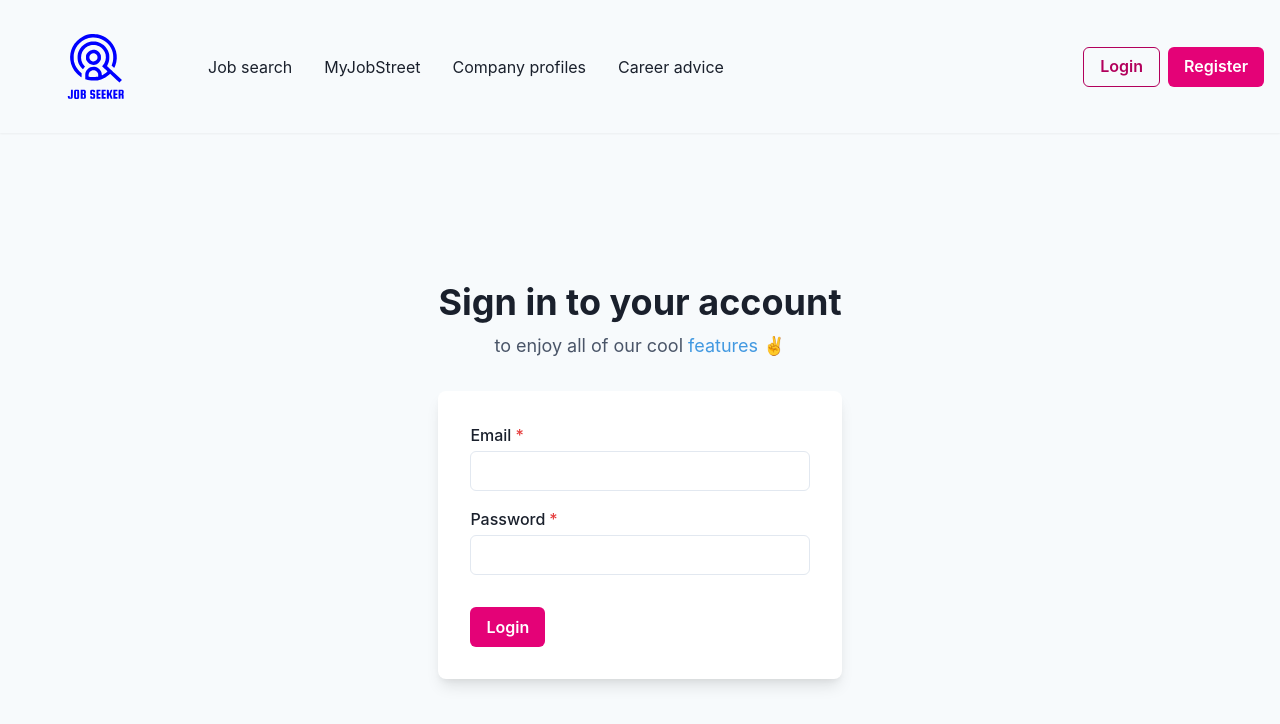
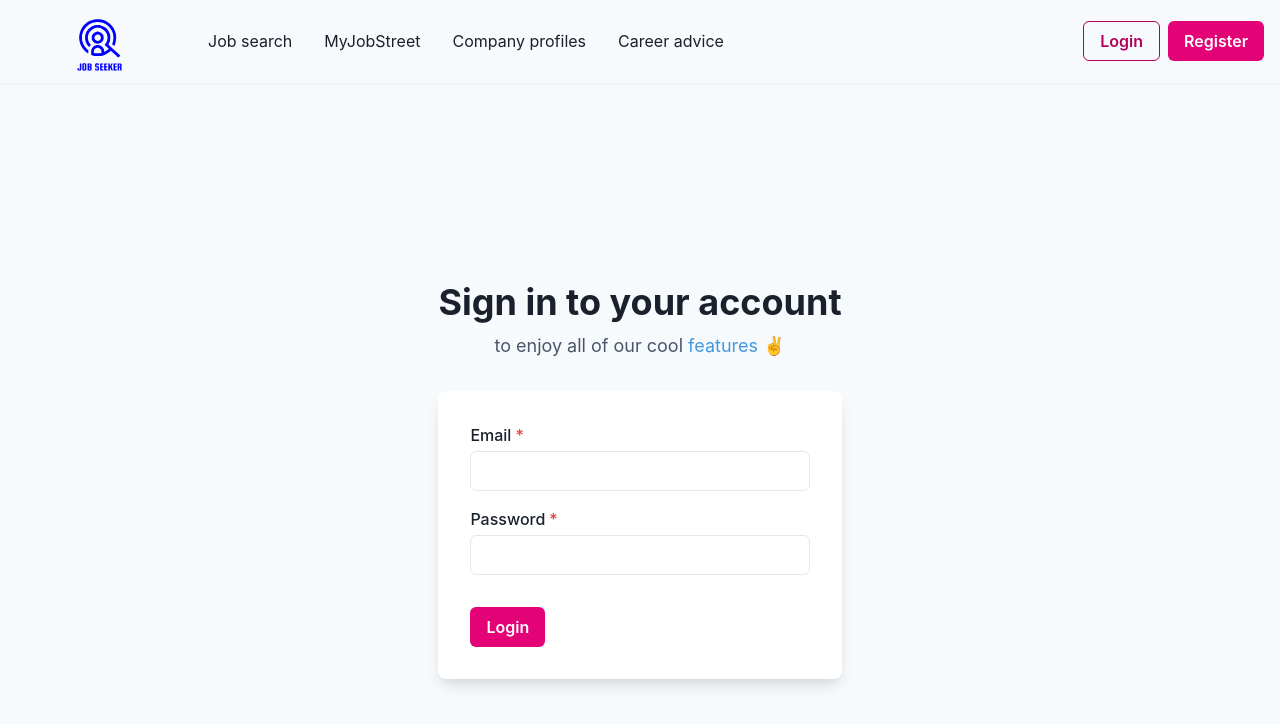
Before and after one commit to Learning-project-grp/jobsearch-frontend, a Next.js app: page /login in a window 1280 px wide. Shown: the top 724 px of the page. Built offline with nearby package versions, Linux system fonts and the light colour scheme.

Commit message:
change header height and edit icon

```diff
--- a/icons/LogoIcon.tsx
+++ b/icons/LogoIcon.tsx
@@ -4,7 +4,7 @@ interface Props extends IconProps {}
 
 const LogoIcon = (props: Props) => {
   return (
-    <Icon width="100.000000pt" height="70.000000pt" viewBox="0 0 500.000000 500.000000" {...props}>
+    <Icon width="100.000000pt" height="50.000000pt" viewBox="0 0 450.000000 450.000000" {...props}>
       <g transform="translate(0.000000,500.000000) scale(0.100000,-0.100000)"
 fill="blue" stroke="none">
 <path d="M2245 4244 c-149 -16 -316 -64 -440 -126 -232 -116 -447 -331 -563
--- a/layouts/BaseLayout/Header.tsx
+++ b/layouts/BaseLayout/Header.tsx
@@ -32,7 +32,7 @@ const Header = (props: Props) => {
     },
     {
       label: 'MyJobStreet',
-      to: '/myjobstreet',
+      to: '/profile',
     },
     {
       label: 'Company profiles',
@@ -55,7 +55,7 @@ const Header = (props: Props) => {
         spacing="8"
         justifyContent="space-between"
         bg="gray.50"
-        py="5"
+        py="2"
         px="4"
       >
         <HStack spacing="8">
```
